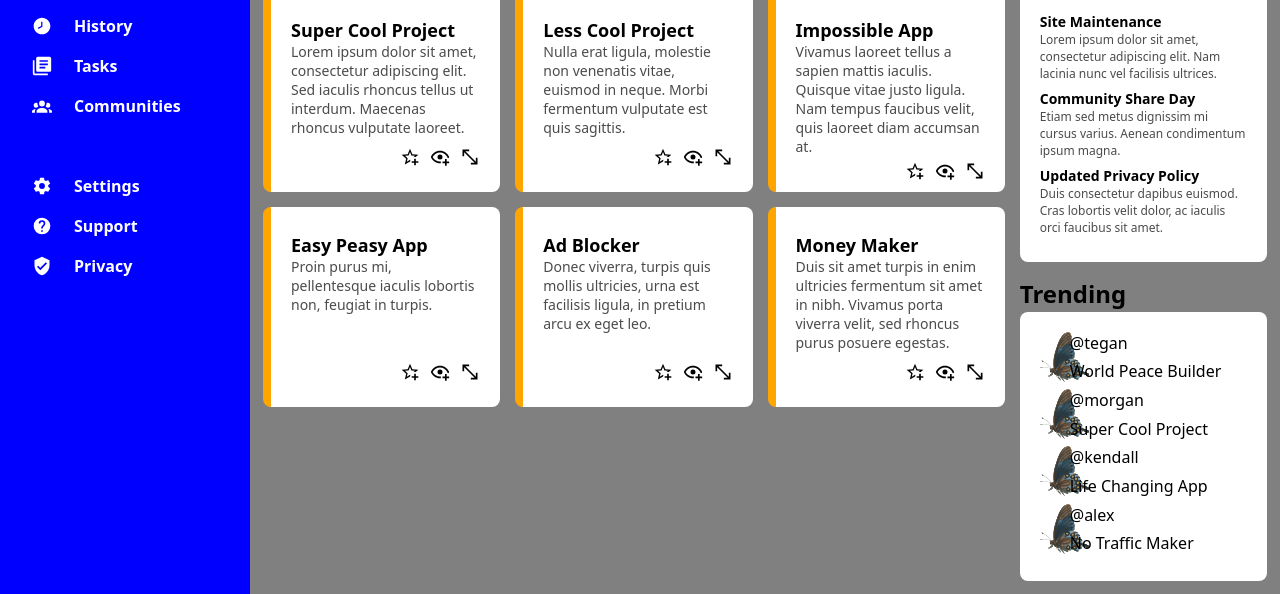
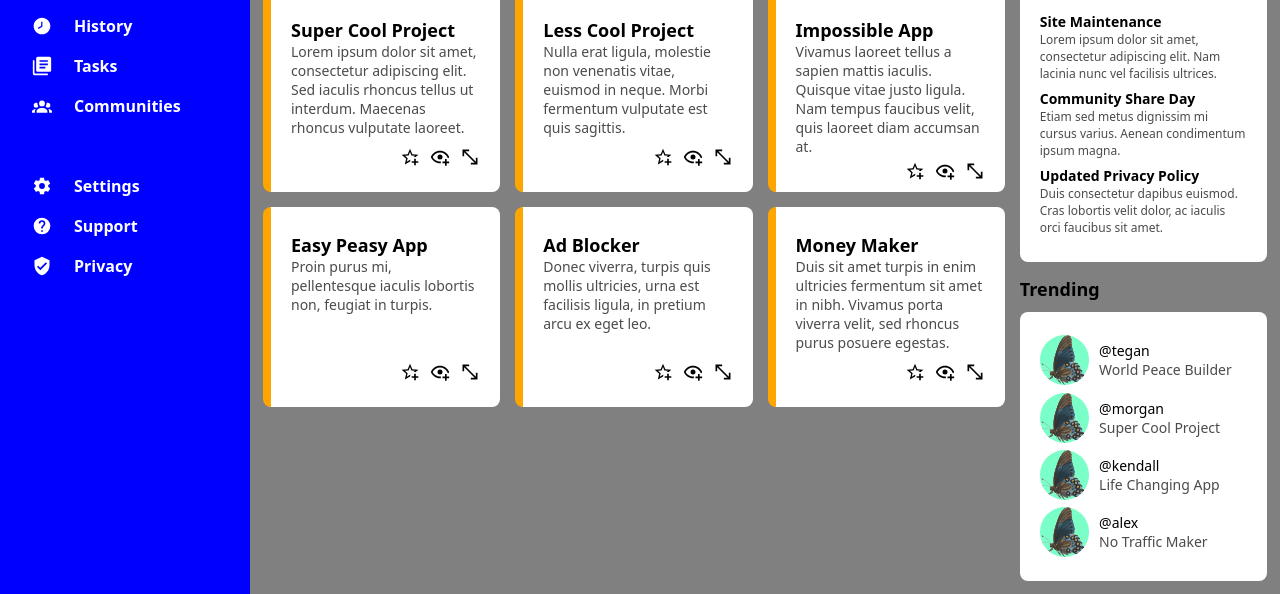
Before and after one commit to JiwonJJeong/admin-dashboard, a plain HTML site: page index.html in a window 1280 px wide. Shown: the part 206-800 px from the top of the page. Drawn offline with Linux system fonts and the light colour scheme.

Commit message:
Polish trending section

```diff
--- a/styles.css
+++ b/styles.css
@@ -197,7 +197,7 @@ body {
 /* main content area */
 .content.section{
     display:grid;
-    grid-template-columns: 3fr 1fr;
+    grid-template-columns: 3fr minmax(240px,1fr);
     grid-template-rows: 1fr 1fr;
     padding:13px;
     gap: 15px;
@@ -296,18 +296,37 @@ body {
         gap: 15px;
     }
 
+    .trending.section .title{
+        font-size: 18px;
+    }
+
     .trending.section .card{
         background-color: var(--card-color);
         border-radius: 8px;
         padding: 20px;
         display:grid;
-        grid-template-columns: 30px 1fr;
+        grid-template-columns: auto 1fr;
         grid-auto-rows: 1fr;
+        gap: 0 10px;
     }
 
     .trending.section .card img{
         grid-row: span 2;
         height:50px;
         width:auto;
+        background-color: rgb(122, 255, 200);
+        border-radius: 100%;
+        align-self:center;
+    }
+
+    .trending.section .card .name{
+        font-size:14px;
+        align-self:end;
+    }
+
+    .trending.section .card .project{
+        font-size: 14px;
+        align-self:start;
+        color: var(--content-font-color);
     }
 }
```
